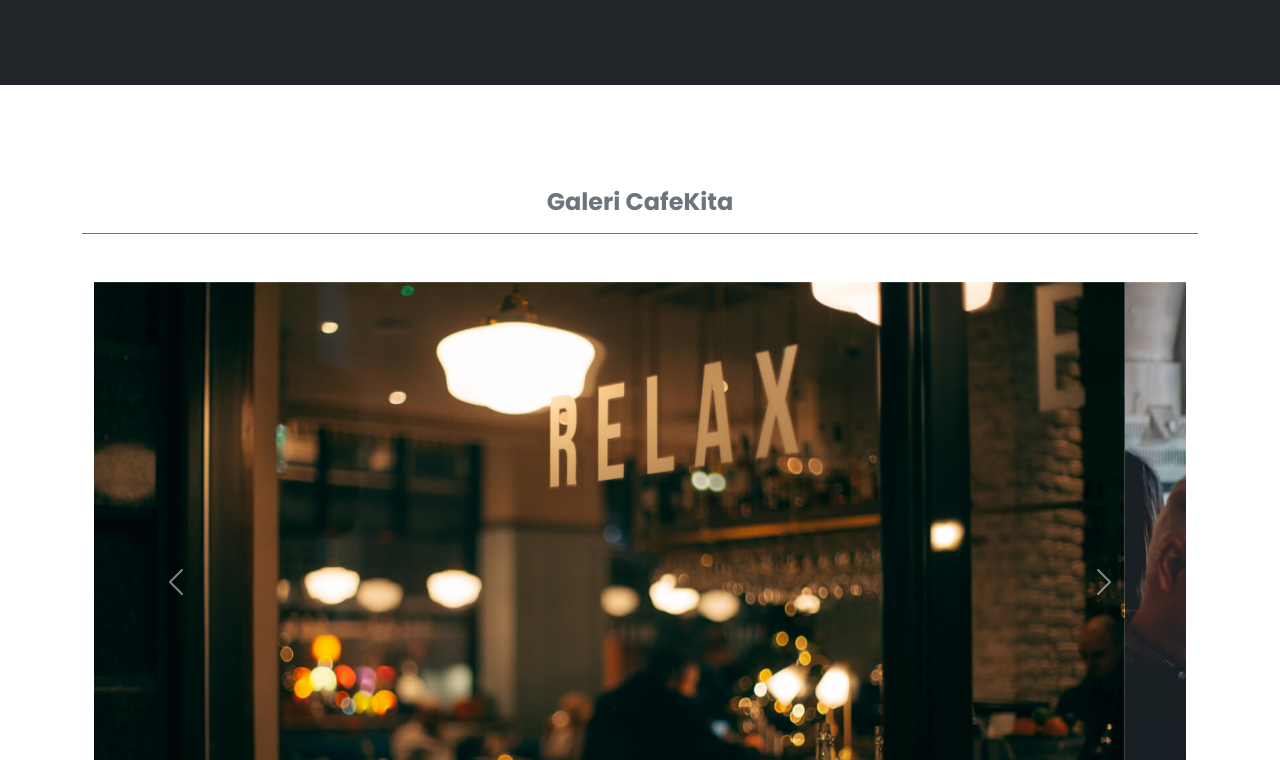
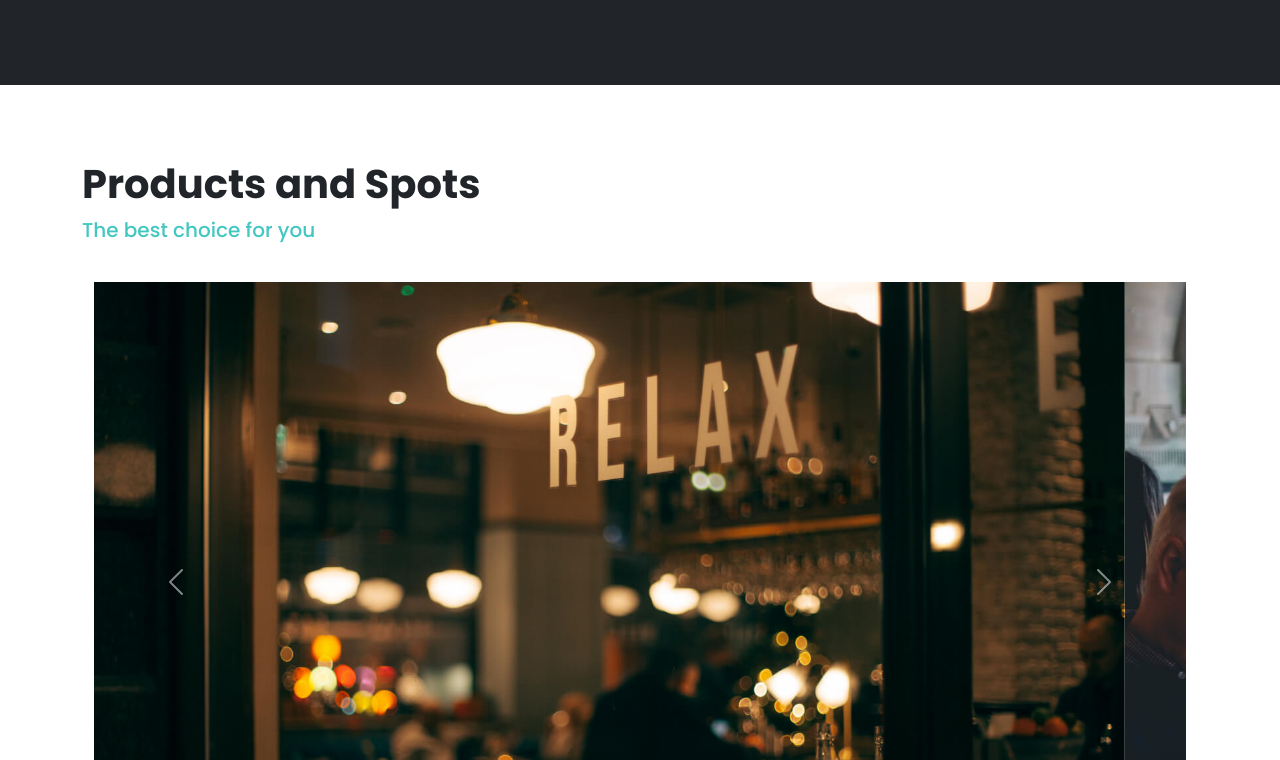
Before and after one commit to Hafidzrdwn/cafekita, a Nuxt app: page / in a window 1280 px wide. Shown: the part 1200-1960 px from the top of the page. Built offline with nearby package versions, Linux system fonts and the light colour scheme.

Commit message:
[MOD] landing page ui update

```diff
--- a/components/SectionHeader.vue
+++ b/components/SectionHeader.vue
@@ -1,7 +1,7 @@
 <template>
   <div>
     <div class="section-header">
-      <h2 class="title">{{ title }}</h2>
+      <h2 class="title" :class="checkTheme">{{ title }}</h2>
       <h4 class="subtitle">{{ subtitle }}</h4>
     </div>
   </div>
@@ -16,7 +16,17 @@ export default {
     },
     subtitle: {
       type: String,
+      default: '',
       required: false,
+    },
+    isDark: {
+      type: Boolean,
+      required: true,
+    },
+  },
+  computed: {
+    checkTheme() {
+      return this.isDark ? 'text-light' : 'text-dark';
     },
   },
 };
@@ -29,7 +39,6 @@ export default {
 
 .section-header > .title {
   font-size: 40px;
-  color: #fff;
   margin-bottom: 10px;
   font-weight: 700;
 }
--- a/components/landing/AboutSection.vue
+++ b/components/landing/AboutSection.vue
@@ -2,7 +2,7 @@
   <div id="about" class="bg-dark">
     <!-- ABOUT SECTION -->
     <div class="container">
-      <SectionHeader title="Tentang Kami" subtitle="Tak kenal maka tak sayang" />
+      <SectionHeader title="Tentang Kami" subtitle="Tak kenal maka tak sayang" :is-dark="true" />
       <div class="row justify-content-between align-items-center">
         <div class="col-lg-6">
           <img src="~/assets/images/about-img.jpg" class="rounded w-100 mb-4" alt="">
--- a/components/landing/BannerSection.vue
+++ b/components/landing/BannerSection.vue
@@ -1,12 +1,7 @@
 <template>
-  <div>
-    <div class="row mb-5 pt-5 pb-2 border-bottom border-secondary">
-      <div class="col">
-        <h4 class="fw-bolder text-center text-secondary header-4">
-          Galeri CafeKita
-        </h4>
-      </div>
-    </div>
+  <div id="banner">
+    <div class="container">
+      <SectionHeader title="Products and Spots" subtitle="The best choice for you" :is-dark="false" />
       <div class="row">
         <div class="col">
           <div id="carouselExampleIndicators" class="carousel slide" data-bs-ride="carousel">
@@ -40,16 +35,21 @@
 
       <!-- SMALL BANNER -->
       <div class="row justify-content-evenly mb-5">
-      <div class="col-lg-4 mt-4 small-banner" v-for="(label,key) in labels" :key="key">
+        <div v-for="(label,key) in labels" :key="key" class="col-lg-4 mt-4 small-banner">
           <img width="100%" :src="require(`~/assets/images/small-banner${key+1}.png`)" :alt="label" />
           <h5 class="banner-label text-light">{{ label }}</h5>
+        </div>
       </div>
     </div>
   </div>
 </template>
 
 <script>
+import SectionHeader from '../SectionHeader.vue';
 export default {
+  components: {
+    SectionHeader
+  },
   data() {
     return {
       labels: ['Makanan', 'Minuman', 'Merchandise']
@@ -58,6 +58,9 @@ export default {
 }
 </script>
 
-<style>
+<style scoped>
+#banner {
+  padding: 75px 0;
+}
 
 </style>
--- a/components/landing/ProductSection.vue
+++ b/components/landing/ProductSection.vue
@@ -7,7 +7,7 @@
       </div>
     </div>
     <div class="row">
-      <div class="col-lg-3 mt-2" v-for="menu in menus" :key="menu.id">
+      <div v-for="menu in menus" :key="menu.id" class="col-lg-3 mt-2">
         <div class="card shadow-sm mb-4 text-center">
           <img :src="menu.image" class="card-img-top" :alt="menu.nama" />
           <div class="card-body">
@@ -20,7 +20,7 @@
     </div>
     <div class="row justify-content-center text-center mt-4 mb-5">
       <div class="col-5">
-        <NuxtLink to="/menu" class="all-product btn btn-outline-light w-100">Menu Lainnya</NuxtLink>
+        <NuxtLink to="/menu" class="all-product btn btn-outline-custom w-100">Menu Lainnya</NuxtLink>
       </div>
     </div>
     <!-- END PRODUCT SECTION -->
--- a/pages/index.vue
+++ b/pages/index.vue
@@ -2,8 +2,8 @@
   <div>
     <Jumbotron />
     <AboutSection />
+    <BannerSection />
     <div class="container">
-      <BannerSection />
       <ProductSection />
     </div>
   </div>
--- a/pages/menu.vue
+++ b/pages/menu.vue
@@ -11,7 +11,7 @@
                   <h5 class="font-monospace">Kategori : </h5>
                 </div>
                 <div class="col-8">
-                  <select class="form-select" v-model="kategori">
+                  <select v-model="kategori" class="form-select">
                     <option selected value="">Semua menu</option>
                     <option value="1">Makanan</option>
                     <option value="2">Minuman</option>
@@ -25,7 +25,7 @@
     <div class="container">
       <form>
       <div class="row mt-5">
-        <div class="col-sm-4" v-for="menu in filteredMenus" :key="menu.id">
+        <div v-for="menu in filteredMenus" :key="menu.id" class="col-sm-4">
           <div class="card mb-4">
             <img :src="menu.image" class="card-img-top">
               <div class="card-body">
@@ -138,6 +138,11 @@ export default {
       kategori: ''
     }
   },
+  head() {
+    return {
+      title: 'CafeKita | All Menu'
+    }
+  },
   computed: {
     filteredMenus() {
       if (this.kategori) {
@@ -148,7 +153,7 @@ export default {
 
       return this.menus
     }
-  }
+  },
 }
 </script>
 
```
Lines whose indentation alone changed are shown as unchanged.
